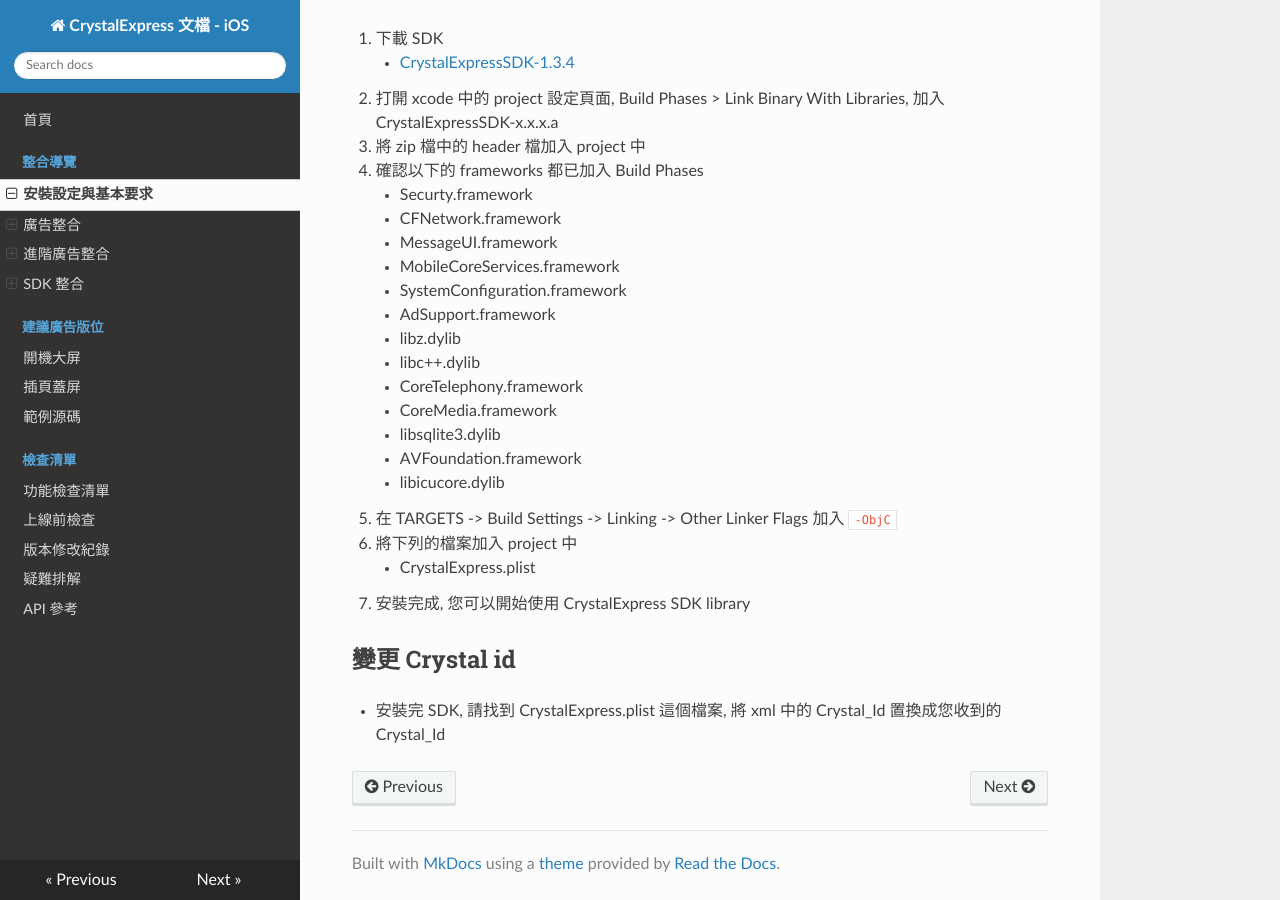
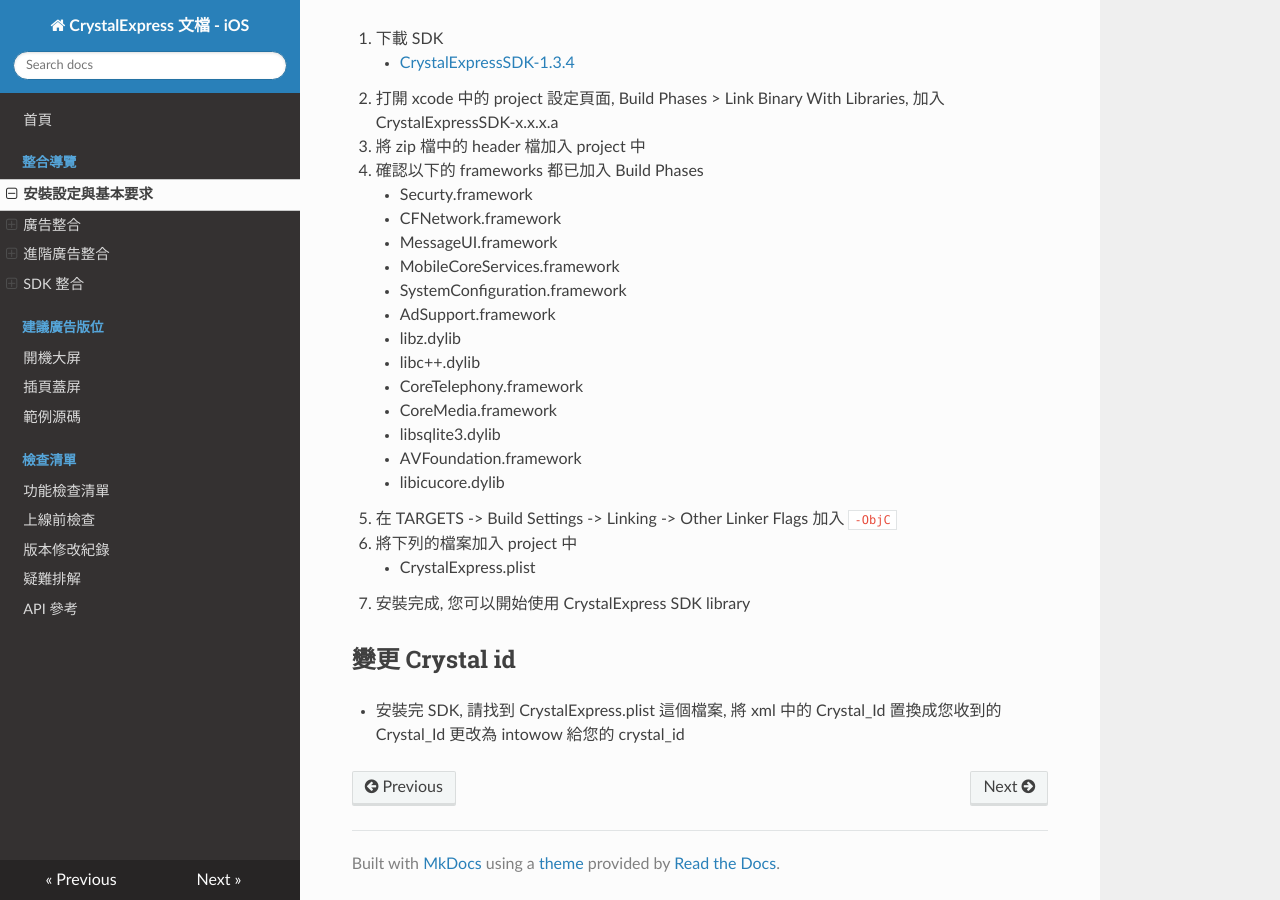
Before and after one commit to intowow/CrystalExpressDocumentation-iOS-zh_CN, an MkDocs documentation site: the page built from docs/docs/setup.md, in a window 1280 px wide and 900 px high, scrolled down 860 px. Built offline with MkDocs 1.6.1, drawn with Linux system fonts in a browser that asks for light colours; nearby versions of some CDN libraries; old or Windows-style settings are respelled for this version of MkDocs.

```diff
--- a/docs/docs/setup.md
+++ b/docs/docs/setup.md
@@ -52,4 +52,4 @@ pod "CrystalExpressSDK-CN", '~> 1.3'
 7. 安裝完成, 您可以開始使用 CrystalExpress SDK library
 
 ## 變更 Crystal id
-- 安裝完 SDK, 請找到 CrystalExpress.plist 這個檔案, 將 xml 中的 Crystal_Id 置換成您收到的 Crystal_Id
+- 安裝完 SDK, 請找到 CrystalExpress.plist 這個檔案, 將 xml 中的 Crystal_Id 置換成您收到的 Crystal_Id 更改為 intowow 給您的 crystal_id
--- a/mkdocs.yml
+++ b/mkdocs.yml
@@ -13,6 +13,7 @@ pages:
     - '信息流廣告': 'docs/stream-ad.md'
     - '內文廣告': 'docs/content-ad.md'
   - '進階廣告整合':
+    - '設定蓋平廣告': 'docs/advanced-splash-ad.md'
     - '設定信息流廣告': 'docs/advanced-stream-ad.md'
     - '卡片式廣告': 'docs/card-format-ad.md'
   - 'SDK 整合':
```
Also changed, not shown: docs/docs/advanced-splash-ad.md (added, +12 -0 lines).
